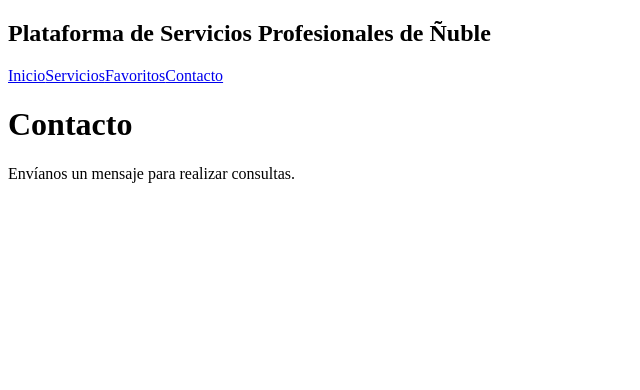
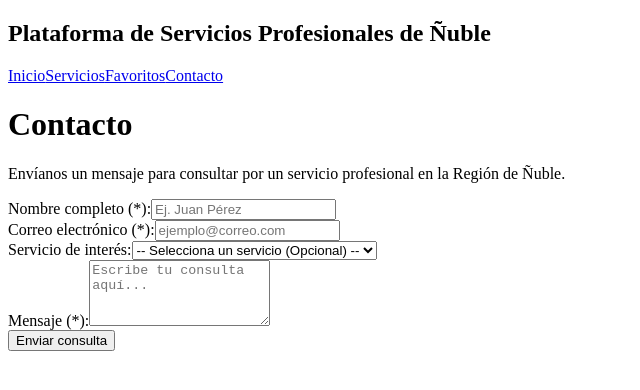
Before and after one commit to JuanValen1808/Evaluacion_II, a Vue app: page /contacto in a window 1280 px wide. Shown: the top 390 px of the page, without its empty margins (0-640 px from the left). Built offline with nearby package versions, Linux system fonts and the light colour scheme; the HTML template or start-up script is replaced by a standard one.

Commit message:
Evaluacion 2 Formulario y validaciones

```diff
--- a/src/assets/style.css
+++ b/src/assets/style.css
@@ -311,3 +311,75 @@ nav a.router-link-active {
   text-align: center;
   margin: 20px 0;
 }
+
+/* Estilos para el Formulario de Contacto */
+.form-contacto {
+  max-width: 600px;
+  margin: 20px 0;
+  display: flex;
+  flex-direction: column;
+  gap: 16px;
+}
+
+.form-grupo {
+  display: flex;
+  flex-direction: column;
+  gap: 6px;
+}
+
+.form-grupo label {
+  font-weight: 600;
+  color: #4a5568;
+  font-size: 0.95rem;
+}
+
+textarea.input-control {
+  resize: vertical;
+  font-family: inherit;
+}
+
+.btn-enviar {
+  background-color: #3182ce;
+  color: white;
+  padding: 10px 18px;
+  border: none;
+  border-radius: 6px;
+  font-size: 1rem;
+  font-weight: 600;
+  cursor: pointer;
+  transition: background-color 0.2s;
+  align-self: flex-start;
+}
+
+.btn-enviar:hover {
+  background-color: #2b6cb0;
+}
+
+.mensaje-exito {
+  background-color: #f0fff4;
+  border: 1px solid #9ae6b4;
+  border-radius: 8px;
+  padding: 24px;
+  color: #22543d;
+  margin: 20px 0;
+  max-width: 600px;
+}
+
+.mensaje-exito h3 {
+  margin-bottom: 8px;
+}
+
+.btn-nuevo {
+  margin-top: 15px;
+  background-color: #38a169;
+  color: white;
+  border: none;
+  padding: 8px 14px;
+  border-radius: 4px;
+  font-weight: 600;
+  cursor: pointer;
+}
+
+.btn-nuevo:hover {
+  background-color: #2f855a;
+}
--- a/src/views/ContactoView.vue
+++ b/src/views/ContactoView.vue
@@ -1,9 +1,132 @@
+<!-- src/views/ContactoView.vue -->
 <template>
   <div class="view-container">
     <h1>Contacto</h1>
-    <p>Envíanos un mensaje para realizar consultas.</p>
+    <p>Envíanos un mensaje para consultar por un servicio profesional en la Región de Ñuble.</p>
+
+    <!-- Mensaje de Confirmación al enviar -->
+    <div v-if="enviado" class="mensaje-exito">
+      <h3>¡Mensaje enviado con éxito!</h3>
+      <p>Gracias <strong>{{ formulario.nombre }}</strong>. Nos pondremos en contacto contigo pronto al correo <strong>{{ formulario.email }}</strong>.</p>
+      <button type="button" @click="reiniciarFormulario" class="btn-nuevo">
+        Enviar otro mensaje
+      </button>
+    </div>
+
+    <!-- Formulario de Contacto -->
+    <form v-else @submit.prevent="procesarFormulario" class="form-contacto">
+      <!-- Mensaje de Error de Validación -->
+      <div v-if="errorMsg" class="mensaje-error">
+        <p>{{ errorMsg }}</p>
+      </div>
+
+      <div class="form-grupo">
+        <label for="nombre">Nombre completo (*):</label>
+        <input
+          id="nombre"
+          type="text"
+          v-model="formulario.nombre"
+          placeholder="Ej. Juan Pérez"
+          class="input-control"
+        />
+      </div>
+
+      <div class="form-grupo">
+        <label for="email">Correo electrónico (*):</label>
+        <input
+          id="email"
+          type="email"
+          v-model="formulario.email"
+          placeholder="ejemplo@correo.com"
+          class="input-control"
+        />
+      </div>
+
+      <div class="form-grupo">
+        <label for="servicio">Servicio de interés:</label>
+        <select id="servicio" v-model="formulario.servicioInteres" class="input-control">
+          <option value="">-- Selecciona un servicio (Opcional) --</option>
+          <option v-for="item in listaServicios" :key="item.id" :value="item.nombre">
+            {{ item.nombre }}
+          </option>
+        </select>
+      </div>
+
+      <div class="form-grupo">
+        <label for="mensaje">Mensaje (*):</label>
+        <textarea
+          id="mensaje"
+          v-model="formulario.mensaje"
+          rows="4"
+          placeholder="Escribe tu consulta aquí..."
+          class="input-control"
+        ></textarea>
+      </div>
+
+      <button type="submit" class="btn-enviar">
+        Enviar consulta
+      </button>
+    </form>
   </div>
 </template>
 
 <script setup>
+import { ref, onMounted } from 'vue'
+import { obtenerServicios } from '../services/serviciosService.js'
+
+// Estado del formulario mediante v-model
+const formulario = ref({
+  nombre: '',
+  email: '',
+  servicioInteres: '',
+  mensaje: ''
+})
+
+const listaServicios = ref([])
+const enviado = ref(false)
+const errorMsg = ref('')
+
+// Cargar catálogo de servicios para el selector
+onMounted(async () => {
+  try {
+    listaServicios.value = await obtenerServicios()
+  } catch (error) {
+    console.error('Error al cargar la lista de servicios en contacto', error)
+  }
+})
+
+// Validación y envío del formulario
+const procesarFormulario = () => {
+  errorMsg.value = ''
+
+  // Validación de campos obligatorios
+  if (!formulario.value.nombre.trim()) {
+    errorMsg.value = 'Por favor, ingresa tu nombre completo.'
+    return
+  }
+
+  if (!formulario.value.email.trim() || !formulario.value.email.includes('@')) {
+    errorMsg.value = 'Por favor, ingresa un correo electrónico válido.'
+    return
+  }
+
+  if (!formulario.value.mensaje.trim()) {
+    errorMsg.value = 'Por favor, escribe un mensaje con tu consulta.'
+    return
+  }
+
+  // Si pasa las validaciones, mostramos el estado de éxito
+  enviado.value = true
+}
+
+const reiniciarFormulario = () => {
+  formulario.value = {
+    nombre: '',
+    email: '',
+    servicioInteres: '',
+    mensaje: ''
+  }
+  enviado.value = false
+  errorMsg.value = ''
+}
 </script>
```
